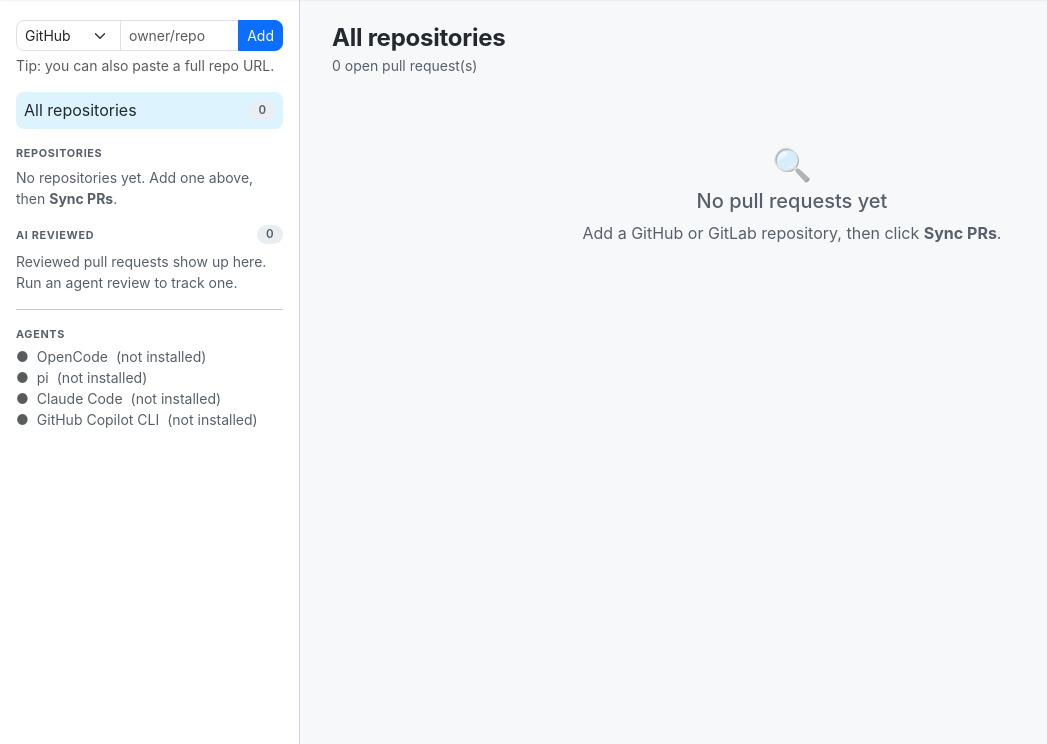
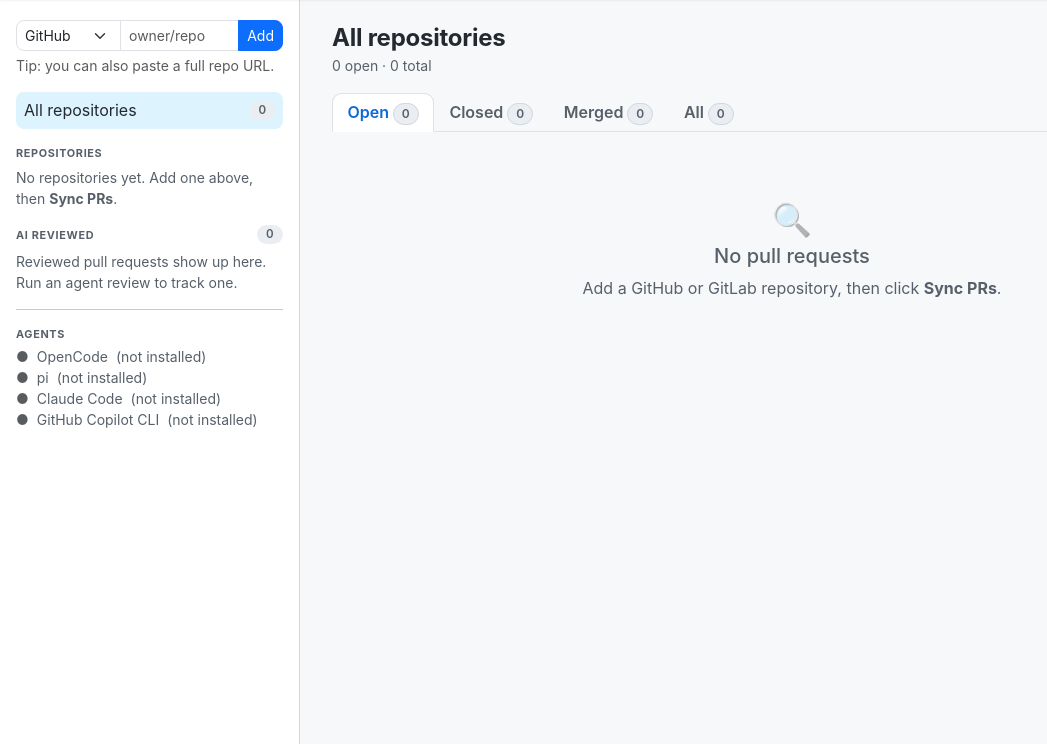
Before and after one commit to davinux/pr-reviewer, a Flask app: page /?state=open in a window 1280 px wide. Shown: the part 57-801 px from the top of the page, without its empty margins (0-1047 px from the left). Run offline with Flask 3, Linux system fonts and the light colour scheme; data that the repository does not hold is empty; some libraries are stand-ins or nearby versions.

Commit message:
Add status tabs so closed and merged PRs can be managed
Sync now fetches a repository's full request history (open, closed and
merged) instead of only open ones, so requests closed upstream no longer
linger as "open" in storage. GitHub merged pulls are reported as a distinct
"merged" state.

The request list gains Open / Closed / Merged / All tabs with live counts
(defaulting to Open), a per-row status pill, and each repository badge now
shows its open count. Only open requests raise watch notifications.

```diff
--- a/app.py
+++ b/app.py
@@ -1,9 +1,9 @@
 """PR Reviewer - a Flask app for reviewing GitHub and GitLab merge requests
 with local coding-agent CLIs.
 
-It lists open pull/merge requests, and on demand clones a repository, checks out
-the request and runs an installed agent (opencode, pi, claude, copilot, ...) to
-produce a review.
+It lists pull/merge requests across the configured repositories (open, closed
+and merged), and on demand clones a repository, checks out the request and runs
+an installed agent (opencode, pi, claude, copilot, ...) to produce a review.
 
 Data lives in ``DATA_DIR`` (default ``./data``); see ``storage.py``. Hosting
 providers are in ``providers.py``, agents in ``agents.py`` and the review
@@ -85,6 +85,31 @@ REVIEW_STATUS_LABELS = {
     "error": "Failed",
 }
 
+# Pull-request states offered as tabs on the request list. "all" shows every
+# stored request (open, closed and merged).
+PR_STATE_TABS = (
+    ("open", "Open"),
+    ("closed", "Closed"),
+    ("merged", "Merged"),
+    ("all", "All"),
+)
+PR_STATE_KEYS = {key for key, _ in PR_STATE_TABS}
+DEFAULT_PR_STATE = "open"
+
+
+def _selected_state(value):
+    """Normalise the ``state`` query argument, defaulting to open requests."""
+    state = (value or "").strip().lower()
+    return state if state in PR_STATE_KEYS else DEFAULT_PR_STATE
+
+
+def _state_summary(count, total, state):
+    """Small caption for the list header, e.g. "2 open · 5 total"."""
+    label = dict(PR_STATE_TABS).get(state, state.title())
+    if state == "all":
+        return f"{total} pull request(s)"
+    return f"{count} {label.lower()} · {total} total"
+
 
 def reviewed_prs_payload():
     """AI-reviewed pull requests with a display label for their latest status."""
@@ -96,8 +121,10 @@ def reviewed_prs_payload():
 
 
 def sync_repos(only_watched=False):
-    """Fetch open pull/merge requests from every repository's provider.
+    """Fetch pull/merge requests from every repository's provider.
 
+    Both open and finished (closed/merged) requests are fetched, so a request
+    that was closed upstream is updated in storage instead of staying "open".
     New requests in a *watched* repository are queued as notifications, unless
     the repository is being synced for the very first time (everything would
     look new then). Returns the sync summary; when new watched requests were
@@ -136,7 +163,10 @@ def sync_repos(only_watched=False):
                     storage.save_pr(entry, comments)
                     if is_new:
                         new_prs += 1
-                        if repo["watch"] and not first_sync:
+                        # Only alert for requests that are actually open; a
+                        # first fetch of a repo's history surfaces closed and
+                        # merged requests too, and those are not news.
+                        if repo["watch"] and not first_sync and entry.get("state") == "open":
                             notifications.append(entry)
                 else:
                     storage.save_pr(entry)
@@ -213,15 +243,22 @@ def index():
         if selected is None:
             selected_slug = None
 
+    state = _selected_state(request.args.get("state"))
+    pr_counts = storage.pr_state_counts(selected_slug)
+
     settings = settings_payload()
     return render_template(
         "index.html",
         repos=repos,
         selected=selected,
         selected_slug=selected_slug,
-        pr_data=storage.list_prs(selected_slug),
+        state=state,
+        state_tabs=PR_STATE_TABS,
+        state_summary=_state_summary(pr_counts[state], pr_counts["all"], state),
+        pr_counts=pr_counts,
+        pr_data=storage.list_prs(selected_slug, state),
         total_prs=storage.count_prs(),
-        repo_total=storage.count_prs(selected_slug),
+        open_prs=storage.count_prs(state="open"),
         reviewed=reviewed_prs_payload(),
         settings=settings,
         agents=agents.detect_agents(settings),
@@ -239,7 +276,12 @@ def api_sync():
 def api_prs():
     """Read the stored pull requests without contacting any provider."""
     repo = request.args.get("repo") or None
-    return jsonify({"prs": storage.list_prs(repo), "total": storage.count_prs(repo)})
+    state = _selected_state(request.args.get("state"))
+    return jsonify({
+        "prs": storage.list_prs(repo, state),
+        "total": storage.count_prs(repo, state),
+        "counts": storage.pr_state_counts(repo),
+    })
 
 
 @app.route("/api/repos", methods=["GET", "POST"])
--- a/templates/index.html
+++ b/templates/index.html
@@ -105,6 +105,21 @@
             border: 1px solid var(--app-border); border-radius: 999px; padding: 0 .5rem;
             margin: 0 .2rem .1rem 0; background: var(--app-surface); color: var(--app-muted);
         }
+        .state-pill {
+            display: inline-block; font-size: .66rem; font-weight: 700;
+            text-transform: uppercase; letter-spacing: .04em;
+            border-radius: 999px; padding: .08rem .55rem; color: #fff;
+            background: var(--app-icon);
+        }
+        .state-pill.state-open { background: #1f883d; }
+        .state-pill.state-closed { background: #cf222e; }
+        .state-pill.state-merged { background: #8250df; }
+        .pr-state-tabs .nav-link {
+            color: var(--app-muted); font-weight: 600; padding: .4rem .9rem;
+        }
+        .pr-state-tabs .nav-link:hover { color: var(--app-text); }
+        .pr-state-tabs .nav-link.active { color: var(--app-accent); }
+        .pr-state-tabs .badge { vertical-align: middle; }
         .empty-state { text-align: center; color: var(--app-muted); padding: 3.5rem 1rem; }
         .empty-state .empty-icon { font-size: 2rem; opacity: .45; line-height: 1; }
         .diff-stat { font-size: .8rem; font-family: var(--app-mono); }
@@ -198,7 +213,7 @@
                 <a class="repo-item repo-link {% if not selected %}active{% endif %}"
                    href="/" style="padding:.4rem .5rem;">
                     <span class="name">All repositories</span>
-                    <span class="count-badge">{{ total_prs }}</span>
+                    <span class="count-badge">{{ open_prs }}</span>
                 </a>
             </div>
 
@@ -214,7 +229,7 @@
                         {% if repo.host != 'github.com' %}
                         <span class="host-tag">{{ repo.host }}</span>
                         {% endif %}
-                        <span class="count-badge">{{ repo.count }}</span>
+                        <span class="count-badge">{{ repo.open_count }}</span>
                     </a>
                     <button class="repo-watch {% if repo.watch %}active{% endif %}"
                             title="{{ 'Watching for new PRs — click to stop' if repo.watch else 'Watch this repo for new PRs' }}"
@@ -279,11 +294,21 @@
                         <span class="host-tag">{{ selected.host }}</span>
                         {% endif %}
                     </h4>
-                    <span class="muted small">
-                        <span id="repoCount">{{ repo_total }}</span> open pull request(s)
-                    </span>
+                    <span class="muted small">{{ state_summary }}</span>
                 </div>
             </div>
+
+            <ul class="nav nav-tabs pr-state-tabs mb-3" role="tablist">
+                {% for key, label in state_tabs %}
+                <li class="nav-item" role="presentation">
+                    <a class="nav-link {% if state == key %}active{% endif %}"
+                       href="{{ url_for('index', repo=selected_slug, state=key) }}">
+                        {{ label }}
+                        <span class="badge app-count-badge">{{ pr_counts[key] }}</span>
+                    </a>
+                </li>
+                {% endfor %}
+            </ul>
 
             {% if pr_data %}
             <div class="card">
@@ -297,6 +322,7 @@
                                 <th>Author</th>
                                 <th>Labels</th>
                                 <th style="width:90px;">Comments</th>
+                                <th style="width:110px;">Status</th>
                                 <th style="width:130px;">Updated</th>
                             </tr>
                         </thead>
@@ -340,6 +366,11 @@
                                         {{ pr.comments | length }}
                                     </span>
                                 </td>
+                                <td>
+                                    <span class="state-pill state-{{ pr.state or 'open' }}">
+                                        {{ pr.state or 'open' }}
+                                    </span>
+                                </td>
                                 <td class="muted small">{{ (pr.updated_at or '')[:10] }}</td>
                             </tr>
                             {% endfor %}
@@ -350,13 +381,16 @@
             {% else %}
             <div class="empty-state">
                 <div class="empty-icon">&#128269;</div>
-                <h5 class="mt-2">No pull requests yet</h5>
+                <h5 class="mt-2">No pull requests</h5>
                 <p>
-                    {% if repos %}
+                    {% if not repos %}
+                    Add a GitHub or GitLab repository, then click <strong>Sync PRs</strong>.
+                    {% elif state == 'all' %}
                     Nothing stored for this selection. Click <strong>Sync PRs</strong> to fetch
-                    open requests.
+                    open, closed and merged requests.
                     {% else %}
-                    Add a GitHub or GitLab repository, then click <strong>Sync PRs</strong>.
+                    No {{ state }} requests stored for this selection. Click
+                    <strong>Sync PRs</strong>, or switch to the <strong>All</strong> tab.
                     {% endif %}
                 </p>
             </div>
--- a/templates/pr_detail.html
+++ b/templates/pr_detail.html
@@ -55,6 +55,8 @@
         .diff-add { color: var(--app-add); font-weight: 600; }
         .diff-del { color: var(--app-del); font-weight: 600; }
         .state-open { background: #1f883d; }
+        .state-merged { background: #8250df; }
+        .state-closed { background: #cf222e; }
         #reviewOutput { min-height: 1rem; }
 
         /* Commits */
@@ -149,7 +151,7 @@
                         <span class="text-muted fw-normal">#{{ pr.number }}</span>
                     </h3>
                     <div class="d-flex align-items-center gap-2 flex-wrap">
-                        <span class="badge {% if pr.state == 'open' %}state-open{% else %}bg-secondary{% endif %}">
+                        <span class="badge {% if pr.state == 'open' %}state-open{% elif pr.state == 'merged' %}state-merged{% elif pr.state == 'closed' %}state-closed{% else %}bg-secondary{% endif %}">
                             {{ pr.state }}
                         </span>
                         {% if pr.draft %}<span class="badge bg-secondary">Draft</span>{% endif %}
```
Also changed, not shown: providers.py (+18 -3 lines), storage.py (+77 -31 lines), README.md.
